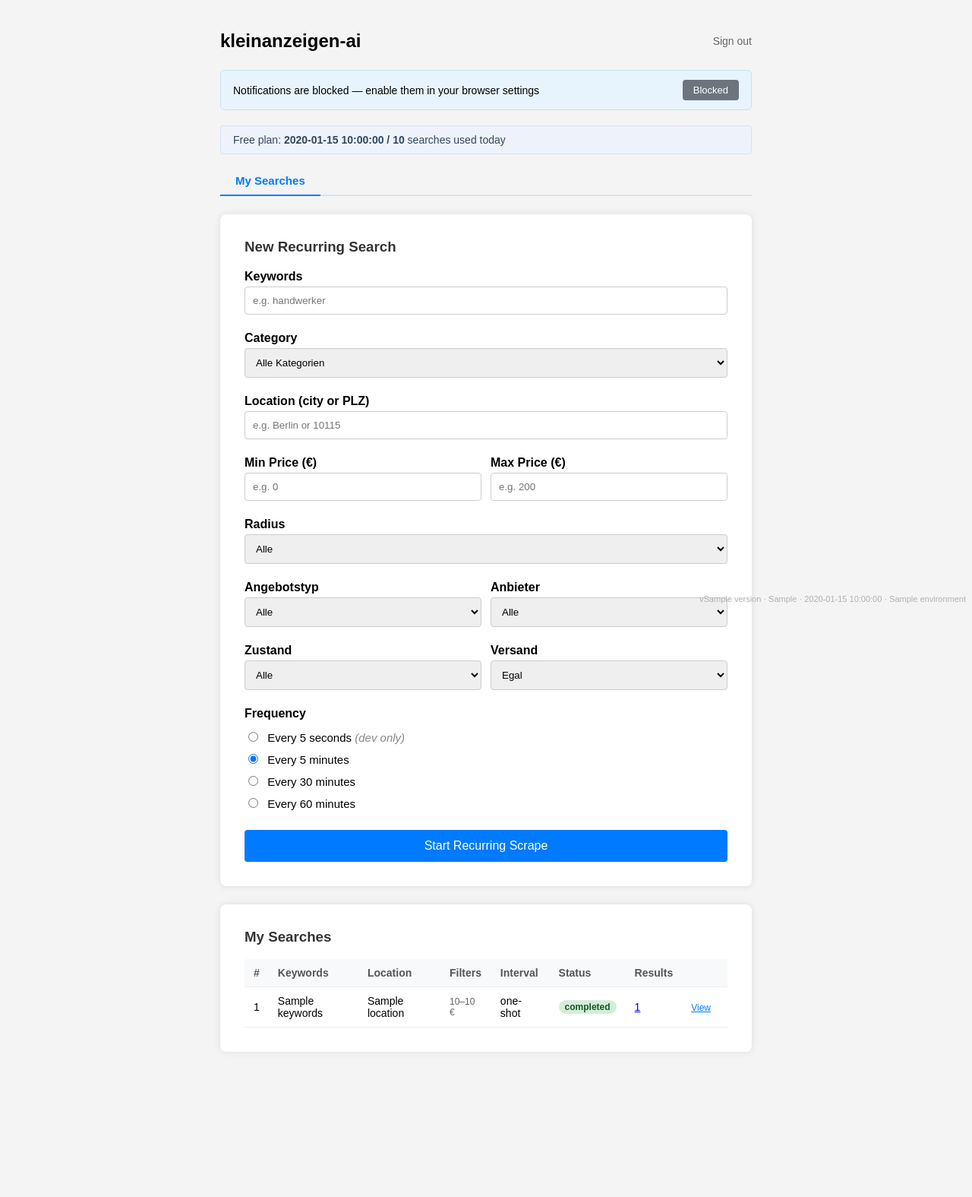
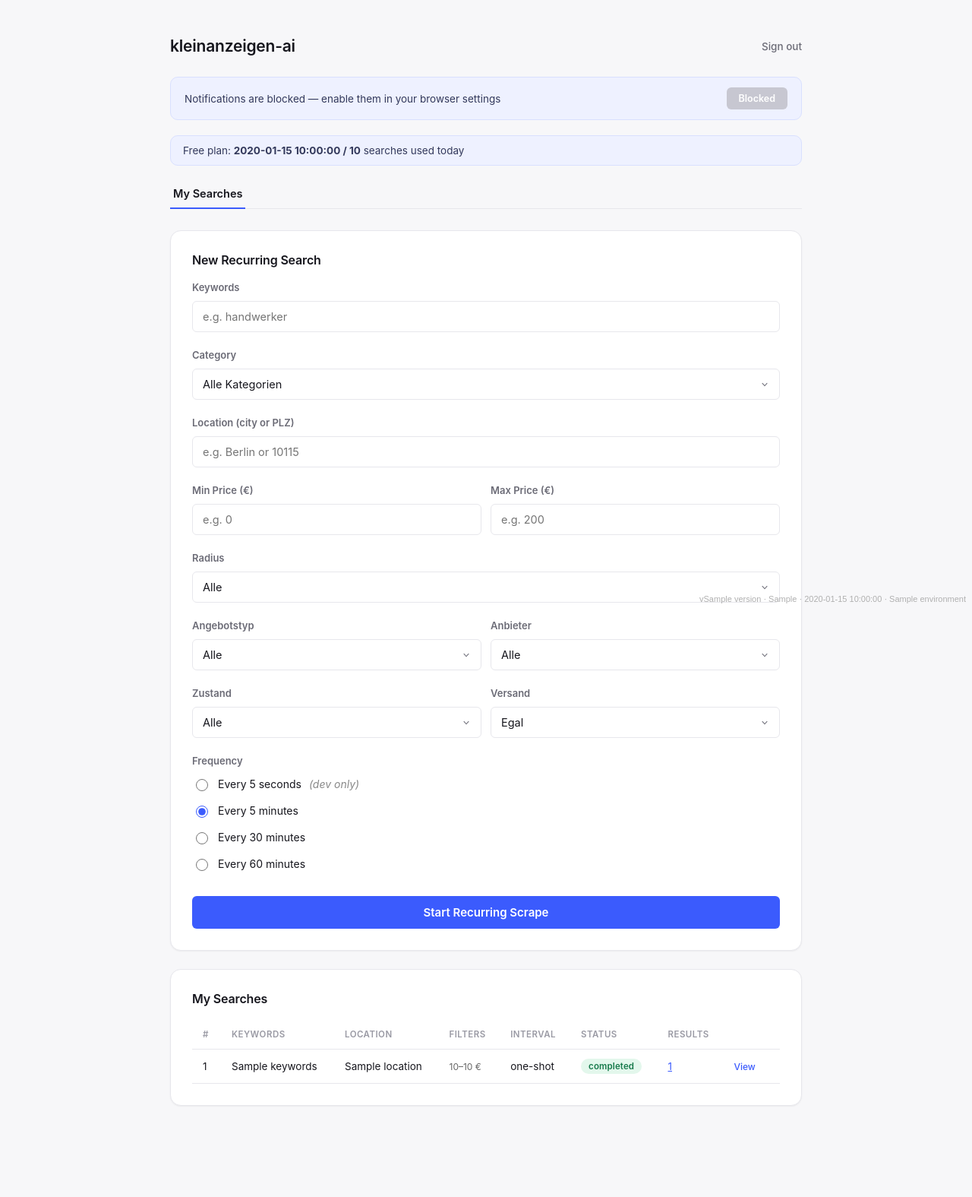
Before and after one commit to duduspieleklee-create/kleinanzeigen-ai, a Python web app: template app/api/templates/dashboard.html in a window 1280 px wide. Shown: the whole page at 76% size. Before the commit the page ends 1341 px from the top, so only its background shows below. Run offline with Jinja, Linux system fonts and the light colour scheme; the template is opened without the code that fills it: most values are stand-ins (such as "Sample title", 1, 10 or a date in 2020).

Commit message:
Redesign dashboard page: modern minimal styling via shared stylesheet

```diff
--- a/app/api/templates/dashboard.html
+++ b/app/api/templates/dashboard.html
@@ -9,96 +9,9 @@
     <meta name="apple-mobile-web-app-capable" content="yes">
     <meta name="apple-mobile-web-app-status-bar-style" content="default">
     <meta name="apple-mobile-web-app-title" content="KA-AI">
-    <style>
-        * { box-sizing: border-box; }
-        body { font-family: Arial, sans-serif; background: #f4f4f4; margin: 0; padding: 40px; }
-        .container { max-width: 700px; margin: 0 auto; }
-        .card { background: white; padding: 32px; border-radius: 8px; box-shadow: 0 0 10px rgba(0,0,0,0.1); margin-bottom: 24px; }
-        h2 { margin-top: 0; margin-bottom: 20px; }
-        h3 { margin-top: 0; color: #333; }
-        input[type="text"], input[type="number"] {
-            width: 100%; padding: 10px; margin: 4px 0 14px; border: 1px solid #ccc;
-            border-radius: 4px;
-        }
-        label { font-weight: bold; display: block; margin-top: 8px; }
-        .frequency-group { margin: 12px 0 18px; }
-        /* Each radio row stacks vertically; override bold/block from global label rule */
-        .frequency-option {
-            display: block !important;
-            margin: 10px 0;
-            cursor: pointer;
-            font-weight: normal;
-            font-size: 15px;
-        }
-        .frequency-option input[type="radio"] {
-            margin-right: 8px;
-            cursor: pointer;
-        }
-        .warning {
-            background: #fff3cd; border: 1px solid #ffc107; border-radius: 4px;
-            padding: 10px 14px; margin-top: 4px; margin-bottom: 8px;
-            font-size: 14px; display: none; color: #856404;
-        }
-        button[type="submit"] {
-            width: 100%; background: #007bff; color: white; padding: 12px;
-            border: none; border-radius: 4px; font-size: 16px; cursor: pointer; margin-top: 8px;
-        }
-        button[type="submit"]:hover { background: #0056b3; }
-        .flash-success { background: #d4edda; border: 1px solid #c3e6cb; color: #155724;
-                         padding: 12px 16px; border-radius: 4px; margin-bottom: 16px; }
-        .flash-error   { background: #f8d7da; border: 1px solid #f5c6cb; color: #721c24;
-                         padding: 12px 16px; border-radius: 4px; margin-bottom: 16px; }
-        .quota-bar     { background: #eef3fb; border: 1px solid #d3e0f5; color: #33475b;
-                         padding: 10px 16px; border-radius: 4px; margin-bottom: 16px; font-size: 14px; }
-        .header-row { display: flex; justify-content: space-between; align-items: center; margin-bottom: 24px; }
-        .logout-link { font-size: 14px; color: #666; text-decoration: none; }
-        .logout-link:hover { color: #333; }
-        table { width: 100%; border-collapse: collapse; font-size: 14px; }
-        th, td { text-align: left; padding: 10px 12px; border-bottom: 1px solid #eee; }
-        th { background: #f8f9fa; font-weight: bold; color: #555; }
-        .badge { display: inline-block; padding: 2px 8px; border-radius: 12px; font-size: 12px; font-weight: bold; }
-        .badge-pending   { background: #e9ecef; color: #495057; }
-        .badge-running   { background: #cce5ff; color: #004085; }
-        .badge-completed { background: #d4edda; color: #155724; }
-        .badge-failed    { background: #f8d7da; color: #721c24; }
-        .badge-cancelled { background: #e2e3e5; color: #383d41; }
-        .empty-state { text-align: center; padding: 24px; color: #888; }
-        .cancel-btn { font-size: 12px; color: #dc3545; background: none; border: none;
-                      cursor: pointer; padding: 0; text-decoration: underline; }
-        .view-link { font-size: 12px; color: #007bff; text-decoration: underline; margin-right: 10px; }
-        .suggest-wrap { position: relative; }
-        .suggest-list { position: absolute; top: 100%; left: 0; right: 0; background: white;
-                        border: 1px solid #ccc; border-top: none; border-radius: 0 0 4px 4px;
-                        max-height: 200px; overflow-y: auto; z-index: 100; margin: 0;
-                        padding: 0; list-style: none; display: none; }
-        .suggest-list li { padding: 8px 12px; cursor: pointer; font-size: 14px; }
-        .suggest-list li:hover, .suggest-list li.active { background: #f0f4ff; }
-        .notif-bar { display: flex; align-items: center; justify-content: space-between;
-                     background: #e8f4fd; border: 1px solid #bee5eb; border-radius: 6px;
-                     padding: 12px 16px; margin-bottom: 20px; font-size: 14px; }
-        .notif-bar button { background: #007bff; color: white; border: none; border-radius: 4px;
-                            padding: 6px 14px; cursor: pointer; font-size: 13px; }
-        .notif-bar button:hover { background: #0056b3; }
-        .notif-bar button:disabled { background: #6c757d; cursor: default; }
-        .tab-nav { display: flex; border-bottom: 2px solid #dee2e6; margin-bottom: 24px; }
-        .tab-btn { background: none; border: none; padding: 10px 20px; font-size: 15px;
-                   cursor: pointer; color: #666; border-bottom: 2px solid transparent;
-                   margin-bottom: -2px; }
-        .tab-btn.active { color: #007bff; border-bottom-color: #007bff; font-weight: bold; }
-        .tab-pane { display: none; }
-        .tab-pane.active { display: block; }
-        .admin-table { width: 100%; border-collapse: collapse; font-size: 14px; }
-        .admin-table th, .admin-table td { text-align: left; padding: 8px 10px; border-bottom: 1px solid #eee; }
-        .admin-table th { background: #f8f9fa; color: #555; font-weight: bold; }
-        .toggle-on  { color: #28a745; font-weight: bold; }
-        .toggle-off { color: #6c757d; }
-        .action-btn { font-size: 12px; background: none; border: none; cursor: pointer;
-                      padding: 0; text-decoration: underline; }
-        .action-btn.danger { color: #dc3545; }
-        .action-btn.muted  { color: #6c757d; }
-    </style>
+    <link rel="stylesheet" href="/static/style.css">
 </head>
-<body>
+<body class="dashboard-page">
     <div class="container">
         <div class="header-row">
             <h2 style="margin:0">kleinanzeigen-ai</h2>
@@ -141,7 +54,7 @@
                 <input type="text" id="keywords" name="keywords" placeholder="e.g. handwerker">
 
                 <label for="category">Category</label>
-                <select id="category" name="category" style="width:100%;padding:10px;margin:4px 0 14px;border:1px solid #ccc;border-radius:4px">
+                <select id="category" name="category">
                     <option value="">Alle Kategorien</option>
                     <optgroup label="Fahrzeuge">
                         <option value="autos">Autos</option>
@@ -205,7 +118,7 @@
                 </div>
 
                 <label for="radius">Radius</label>
-                <select id="radius" name="radius" style="width:100%;padding:10px;margin:4px 0 14px;border:1px solid #ccc;border-radius:4px">
+                <select id="radius" name="radius">
                     <option value="">Alle</option>
                     <option value="5">5 km</option>
                     <option value="10">10 km</option>
@@ -220,7 +133,7 @@
                 <div style="display:flex;gap:12px">
                     <div style="flex:1">
                         <label for="ad_type">Angebotstyp</label>
-                        <select id="ad_type" name="ad_type" style="width:100%;padding:10px;margin:4px 0 14px;border:1px solid #ccc;border-radius:4px">
+                        <select id="ad_type" name="ad_type">
                             <option value="">Alle</option>
                             <option value="angebote">Angebote</option>
                             <option value="gesuche">Gesuche</option>
@@ -228,7 +141,7 @@
                     </div>
                     <div style="flex:1">
                         <label for="poster_type">Anbieter</label>
-                        <select id="poster_type" name="poster_type" style="width:100%;padding:10px;margin:4px 0 14px;border:1px solid #ccc;border-radius:4px">
+                        <select id="poster_type" name="poster_type">
                             <option value="">Alle</option>
                             <option value="privat">Privat</option>
                             <option value="gewerblich">Gewerblich</option>
@@ -239,7 +152,7 @@
                 <div style="display:flex;gap:12px">
                     <div style="flex:1">
                         <label for="condition">Zustand</label>
-                        <select id="condition" name="condition" style="width:100%;padding:10px;margin:4px 0 14px;border:1px solid #ccc;border-radius:4px">
+                        <select id="condition" name="condition">
                             <option value="">Alle</option>
                             <option value="new_with_tag">Neu mit Etikett</option>
                             <option value="new">Neu</option>
@@ -251,7 +164,7 @@
                     </div>
                     <div style="flex:1">
                         <label for="shipping">Versand</label>
-                        <select id="shipping" name="shipping" style="width:100%;padding:10px;margin:4px 0 14px;border:1px solid #ccc;border-radius:4px">
+                        <select id="shipping" name="shipping">
                             <option value="">Egal</option>
                             <option value="ja">Versand möglich</option>
                             <option value="nein">Nur Abholung</option>
@@ -354,6 +267,18 @@
         {% if is_admin %}
         <div id="tab-admin" class="tab-pane">
 
+            <!-- Test push notification -->
+            <div class="card">
+                <h3>Test Notifications</h3>
+                <p style="font-size:14px;color:#666;margin:0 0 14px">
+                    Send a test push to this account's devices to confirm
+                    notifications work end to end.
+                </p>
+                <form method="post" action="/admin/test-notification" style="margin:0">
+                    <button type="submit">Send test notification</button>
+                </form>
+            </div>
+
             <!-- Add admin search -->
             <div class="card">
                 <h3>Add Background Search</h3>
@@ -382,7 +307,7 @@
                         </div>
                         <div style="flex:1">
                             <label for="adm-interval">Interval (minutes)</label>
-                            <select id="adm-interval" name="interval_minutes" style="width:100%;padding:10px;margin:4px 0 14px;border:1px solid #ccc;border-radius:4px">
+                            <select id="adm-interval" name="interval_minutes">
                                 <option value="15">Every 15 min</option>
                                 <option value="30" selected>Every 30 min</option>
                                 <option value="60">Every 60 min</option>
```
